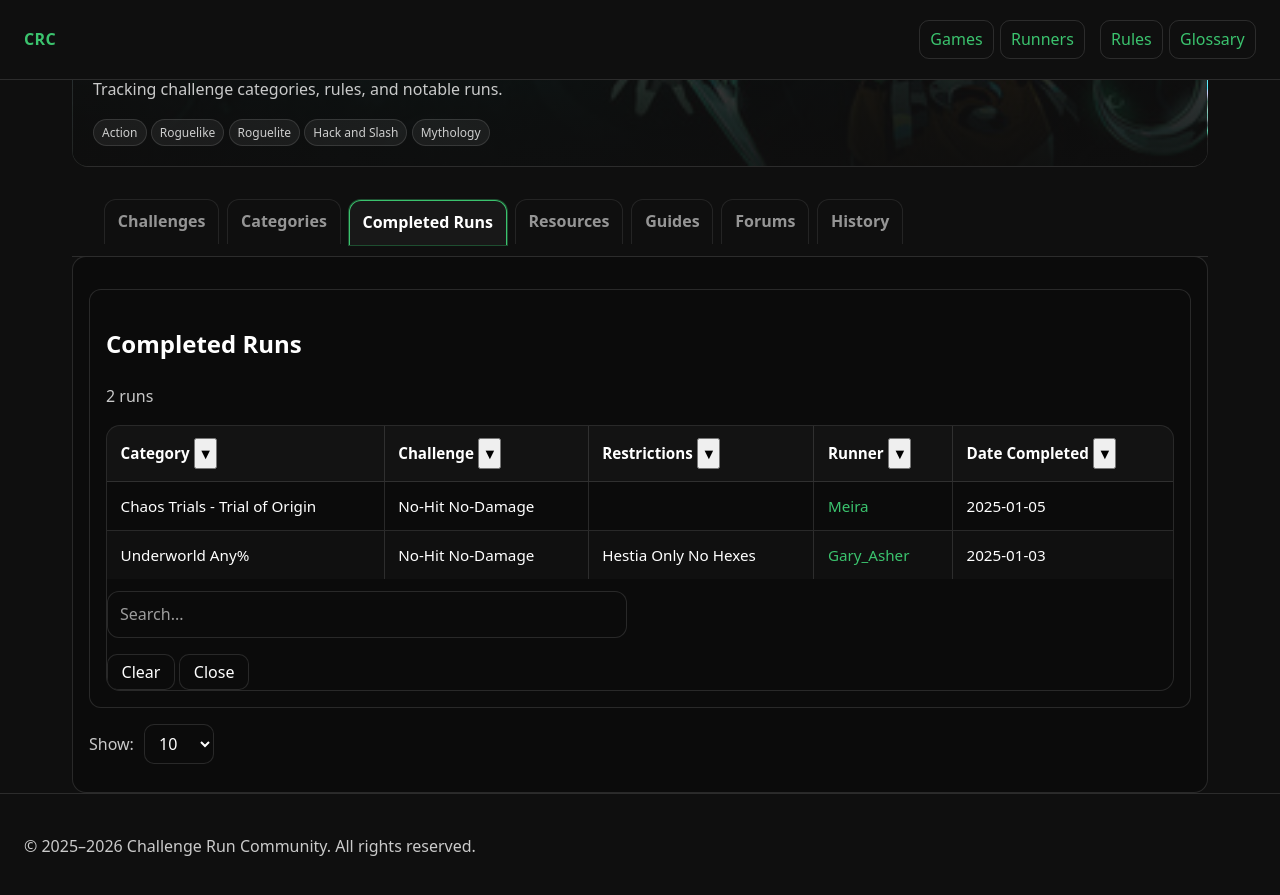
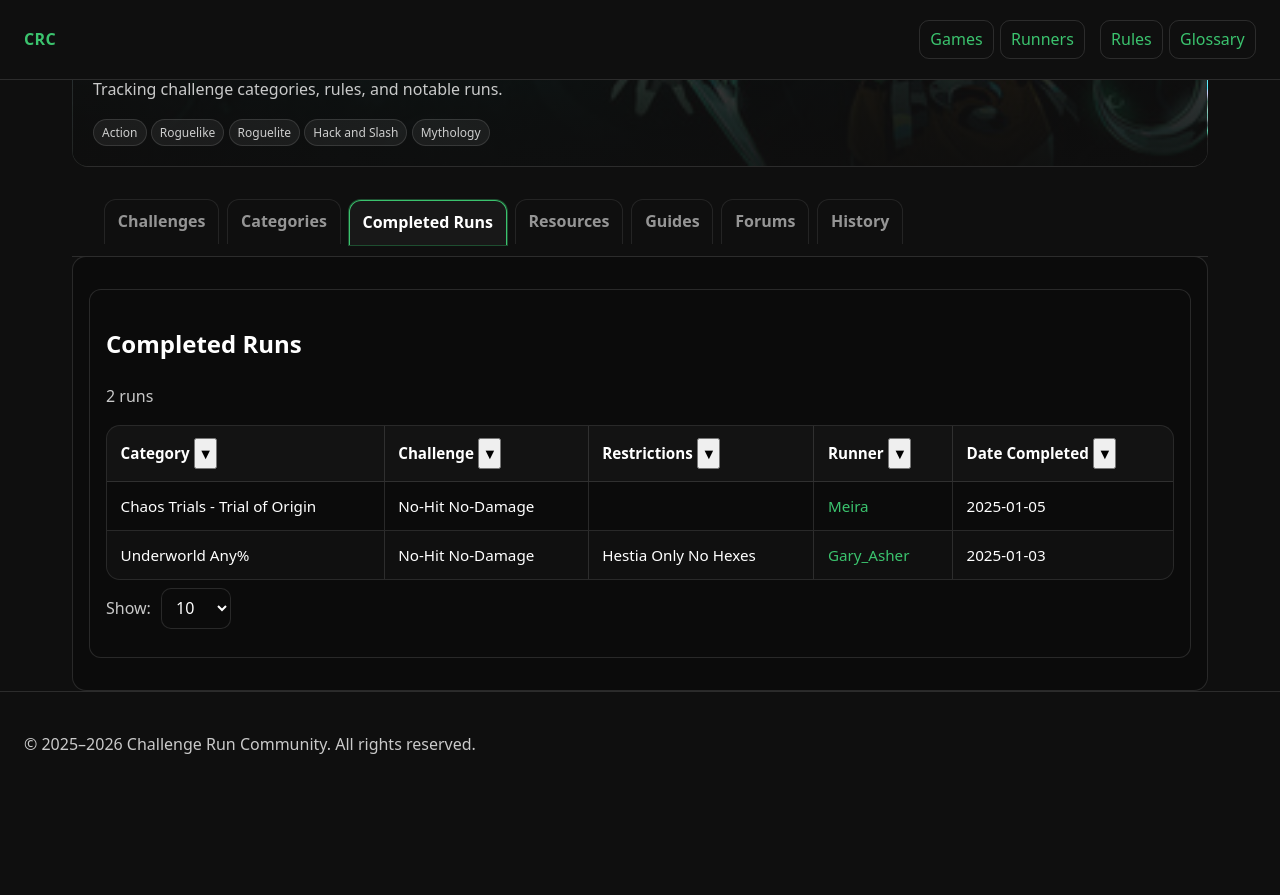
Before and after one commit to GaryAsher/challenge-run-site, a Jekyll site: the page built from games/hades-2/completed-runs.md, in a window 1280 px wide and 900 px high, scrolled down 538 px. Shown: the top 895 px of the window. Built offline with Jekyll 4.4.1, drawn with Linux system fonts in a browser that asks for light colours; after the commit the page ends 1335 px from its top, so only the background shows below that.

Commit message:
Update completed-runs.html

```diff
--- a/_layouts/completed-runs.html
+++ b/_layouts/completed-runs.html
@@ -191,6 +191,7 @@ layout: default
               </table>
 
                <!-- Excel-style header filter menu (single instance) -->
+               <div class="th-menu" id="th-menu" hidden>
                  <div class="th-menu__top">
                    <!-- Date sorting (only shown when filtering the Date column) -->
                    <div class="th-menu__sort" id="th-menu-sort" hidden>
@@ -198,7 +199,13 @@ layout: default
                      <button class="btn" id="th-sort-desc" type="button" title="Sort newest to oldest">Sort ↓</button>
                    </div>
 
-                  <input id="th-menu-q" class="filter th-menu__q" type="text" placeholder="Search..." autocomplete="off" />
+                   <input
+                     id="th-menu-q"
+                     class="filter th-menu__q"
+                     type="text"
+                     placeholder="Search..."
+                     autocomplete="off"
+                   />
                  </div>
 
                  <div class="th-menu__list" id="th-menu-list"></div>
@@ -208,7 +215,6 @@ layout: default
                    <button class="btn" id="th-menu-close" type="button">Close</button>
                  </div>
                </div>
-
             </div>
           {% else %}
             <p class="muted">No runs have been added yet.</p>
```
Lines whose indentation alone changed are shown as unchanged.
